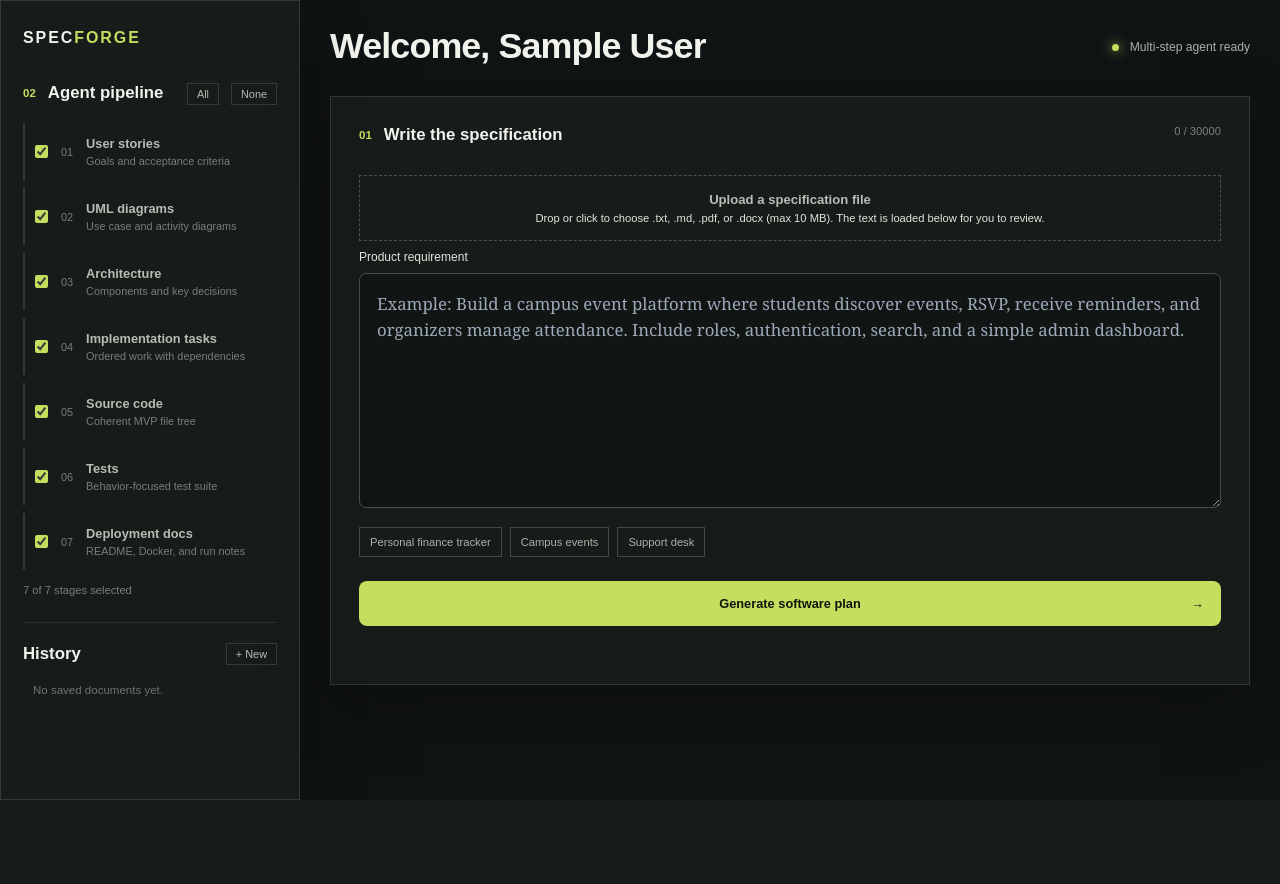
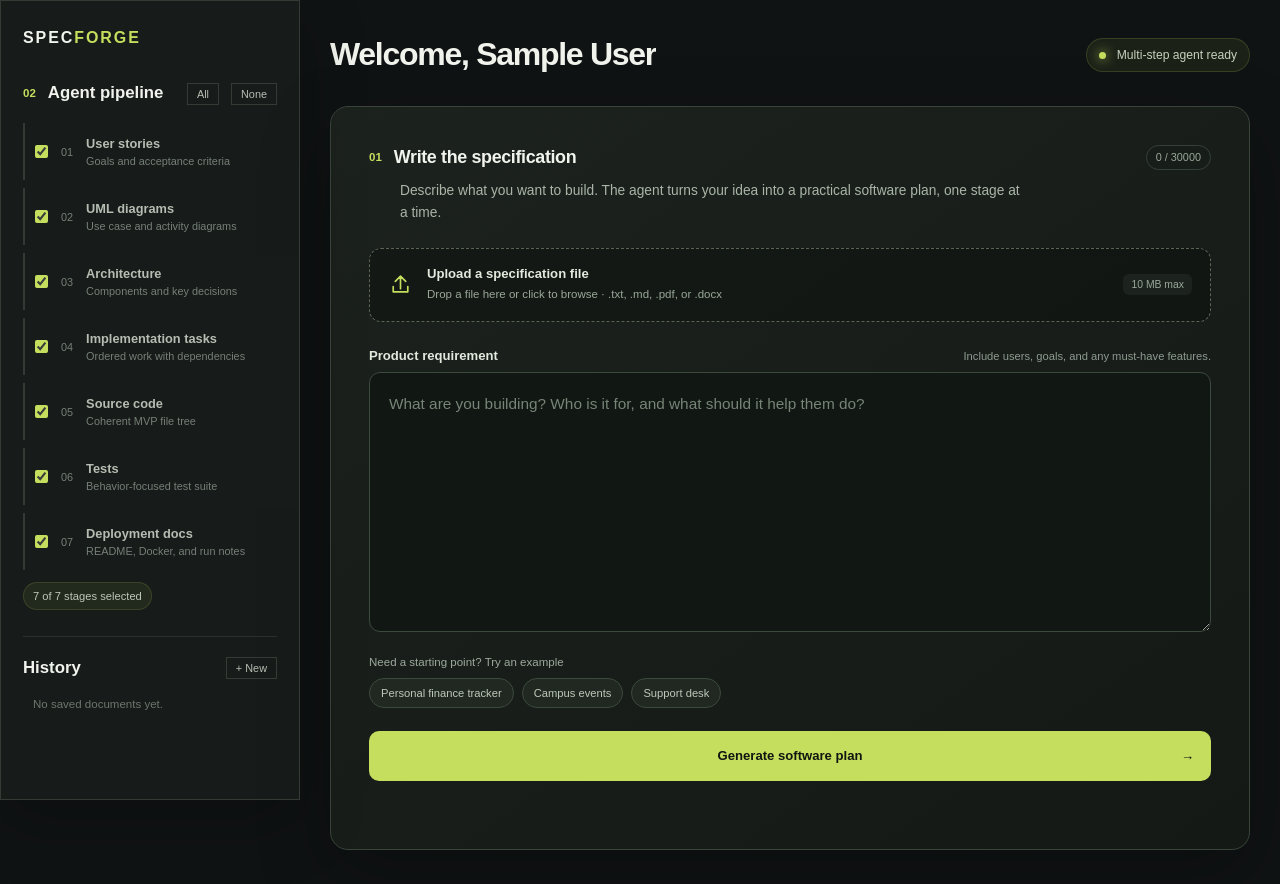
Before and after one commit to thuynguyen301005/ati, a Flask app: page / in a window 1280 px wide. Before the commit the page ends 800 px from the top, so only its background shows below. Run offline with Flask 3, Linux system fonts and the light colour scheme; the visitor is signed in with stand-in values (Sample User, id 1); data comes from the database, SQL or seed files in the repository; data that the repository does not hold is empty.

Commit message:
Refresh specification workspace interface
Co-authored-by: Copilot <223556219+Copilot@users.noreply.github.com>

```diff
--- a/static/css/styles.css
+++ b/static/css/styles.css
@@ -660,3 +660,283 @@ input::placeholder, textarea::placeholder {
     padding: 22px;
   }
 }
+
+/* Specification editor */
+.spec-page {
+  font-family: Arial, "Segoe UI", sans-serif;
+}
+
+.spec-main .spec-nav {
+  max-width: 1060px;
+  padding-top: 38px;
+}
+
+.spec-main .spec-title {
+  font-family: Arial, "Segoe UI", sans-serif;
+  font-size: clamp(1.5rem, 2.5vw, 2.15rem);
+  font-weight: 650;
+  letter-spacing: -.04em;
+}
+
+.spec-main .nav-status {
+  padding: 9px 12px;
+  color: #c4d2bc;
+  background: rgba(197, 222, 93, .07);
+  border: 1px solid rgba(197, 222, 93, .16);
+  border-radius: 999px;
+}
+
+.spec-workspace {
+  max-width: 1060px;
+  margin: 0 auto;
+  padding-top: 4px;
+}
+
+.spec-input-panel {
+  padding: clamp(22px, 4vw, 38px);
+  background: linear-gradient(145deg, rgba(28, 34, 30, .98), rgba(20, 25, 22, .98));
+  border-color: #39443a;
+  border-radius: 18px;
+  box-shadow: 0 24px 70px rgba(0, 0, 0, .3);
+}
+
+.spec-input-panel .panel-heading {
+  align-items: center;
+  margin-bottom: 10px;
+}
+
+.spec-input-panel .panel-heading h2 {
+  font-size: 1.12rem;
+  letter-spacing: -.02em;
+}
+
+.spec-input-panel #charCount {
+  padding: 6px 9px;
+  color: #9aa799;
+  background: #171d19;
+  border: 1px solid #354037;
+  border-radius: 999px;
+  font: .68rem/1 Arial, sans-serif;
+  white-space: nowrap;
+}
+
+.spec-intro {
+  max-width: 620px;
+  margin: 0 0 24px 31px;
+  color: #aab5a8;
+  font-size: .86rem;
+  line-height: 1.6;
+}
+
+.spec-input-panel .upload-zone {
+  display: flex;
+  min-height: 74px;
+  align-items: center;
+  gap: 14px;
+  box-sizing: border-box;
+  margin-bottom: 26px;
+  padding: 16px 18px;
+  color: #b7c1b5;
+  background: rgba(12, 16, 13, .45);
+  border: 1px dashed #596655;
+  border-radius: 12px;
+  text-align: left;
+}
+
+.spec-input-panel .upload-zone:hover,
+.spec-input-panel .upload-zone.dragging {
+  background: rgba(197, 222, 93, .07);
+  border-color: #c5de5d;
+}
+
+.upload-icon {
+  width: 25px;
+  height: 25px;
+  flex: 0 0 auto;
+  fill: none;
+  stroke: #c5de5d;
+  stroke-linecap: round;
+  stroke-linejoin: round;
+  stroke-width: 1.6;
+}
+
+.upload-copy {
+  min-width: 0;
+  flex: 1;
+}
+
+.spec-input-panel .upload-zone b {
+  color: #e2e9dd;
+  font-size: .82rem;
+}
+
+.spec-input-panel .upload-zone small {
+  color: #9aa799;
+  font-size: .72rem;
+  line-height: 1.5;
+}
+
+.upload-meta {
+  flex: 0 0 auto;
+  padding: 5px 8px;
+  color: #9aa799;
+  background: #1c231e;
+  border-radius: 6px;
+  font: .65rem Arial, sans-serif;
+}
+
+.requirement-heading {
+  display: flex;
+  align-items: baseline;
+  justify-content: space-between;
+  gap: 12px;
+  margin-bottom: 9px;
+}
+
+.spec-input-panel .requirement-heading label {
+  margin: 0;
+  color: #e2e9dd;
+  font-size: .82rem;
+  font-weight: 600;
+}
+
+#requirementHint {
+  color: #8e9b90;
+  font-size: .7rem;
+  text-align: right;
+}
+
+#requirement {
+  min-height: 260px;
+  padding: 18px 19px;
+  color: #edf2e9;
+  background: #111713;
+  border-color: #3c493d;
+  border-radius: 11px;
+  font: .96rem/1.7 Arial, "Segoe UI", sans-serif;
+  transition: border-color .18s ease, box-shadow .18s ease, background .18s ease;
+}
+
+#requirement::placeholder {
+  color: #778477;
+  opacity: 1;
+}
+
+#requirement:focus {
+  background: #131a15;
+  border-color: #c5de5d;
+  box-shadow: 0 0 0 4px rgba(197, 222, 93, .1);
+}
+
+.prompt-label {
+  margin: 20px 0 10px;
+  color: #9eaa9d;
+  font-size: .72rem;
+}
+
+.spec-input-panel .prompt-chips {
+  gap: 8px;
+  margin: 0 0 23px;
+}
+
+.spec-input-panel .prompt-chips button {
+  padding: 8px 11px;
+  color: #bdc8b9;
+  background: #202821;
+  border-color: #3c493d;
+  border-radius: 999px;
+  font-size: .7rem;
+  transition: background .18s ease, border-color .18s ease, color .18s ease;
+}
+
+.spec-input-panel .prompt-chips button:hover {
+  color: #e4f2b4;
+  background: rgba(197, 222, 93, .1);
+  border-color: rgba(197, 222, 93, .65);
+}
+
+.spec-input-panel > .primary-action {
+  min-height: 50px;
+  padding: 0 18px;
+  border-radius: 10px;
+  font-size: .82rem;
+}
+
+.spec-input-panel > .primary-action:hover:not(:disabled) {
+  background: #d7ed79;
+  box-shadow: 0 8px 24px rgba(197, 222, 93, .18);
+  transform: translateY(-1px);
+}
+
+.spec-input-panel .spec-error:not(:empty) {
+  min-height: 0;
+  margin: 14px 0 0;
+  padding: 12px 14px;
+  color: #ffc0b5;
+  background: rgba(127, 44, 37, .2);
+  border: 1px solid rgba(245, 156, 143, .35);
+  border-radius: 9px;
+  line-height: 1.55;
+  overflow-wrap: anywhere;
+}
+
+.spec-sidebar .stage-count {
+  width: fit-content;
+  margin-top: 12px;
+  padding: 7px 9px;
+  color: #bdc8b9;
+  background: rgba(197, 222, 93, .07);
+  border: 1px solid rgba(197, 222, 93, .15);
+  border-radius: 999px;
+}
+
+@media (max-width: 760px) {
+  .spec-main .spec-nav {
+    align-items: flex-start;
+    padding: 24px 18px 20px;
+  }
+
+  .spec-main .nav-status {
+    padding: 7px 9px;
+    font-size: .65rem;
+  }
+
+  .spec-workspace {
+    padding: 0 14px 26px;
+  }
+
+  .spec-intro {
+    margin-left: 0;
+  }
+
+  .spec-input-panel .upload-zone {
+    gap: 10px;
+    padding: 13px;
+  }
+
+  .upload-meta {
+    display: none;
+  }
+
+  #requirement {
+    min-height: 220px;
+    font-size: .9rem;
+  }
+}
+
+@media (max-width: 420px) {
+  .spec-main .spec-nav {
+    flex-direction: column;
+    gap: 12px;
+  }
+
+  .requirement-heading {
+    align-items: flex-start;
+    flex-direction: column;
+    gap: 5px;
+  }
+
+  #requirementHint {
+    text-align: left;
+  }
+}
--- a/templates/spec.html
+++ b/templates/spec.html
@@ -42,14 +42,23 @@
 
       <section class="spec-workspace">
         <form id="specForm" class="spec-input-panel">
-          <div class="panel-heading"><div><span class="step-number">01</span><h2>Write the specification</h2></div><span id="charCount">0 / 30000</span></div>
+          <div class="panel-heading"><div><span class="step-number">01</span><h2>Write the specification</h2></div><span id="charCount" aria-live="polite" aria-atomic="true">0 / 30000</span></div>
+          <p class="spec-intro">Describe what you want to build. The agent turns your idea into a practical software plan, one stage at a time.</p>
           <label id="uploadZone" class="upload-zone" for="specFile">
             <input id="specFile" type="file" accept=".txt,.md,.pdf,.docx" hidden />
-            <b>Upload a specification file</b>
-            <small id="uploadStatus">Drop or click to choose .txt, .md, .pdf, or .docx (max 10 MB). The text is loaded below for you to review.</small>
+            <svg class="upload-icon" viewBox="0 0 24 24" aria-hidden="true"><path d="M12 16V4m0 0L7 9m5-5 5 5M5 14v5h14v-5"/></svg>
+            <span class="upload-copy">
+              <b>Upload a specification file</b>
+              <small id="uploadStatus">Drop a file here or click to browse · .txt, .md, .pdf, or .docx</small>
+            </span>
+            <span class="upload-meta">10 MB max</span>
           </label>
-          <label for="requirement">Product requirement</label>
-          <textarea id="requirement" minlength="20" maxlength="30000" required placeholder="Example: Build a campus event platform where students discover events, RSVP, receive reminders, and organizers manage attendance. Include roles, authentication, search, and a simple admin dashboard."></textarea>
+          <div class="requirement-heading">
+            <label for="requirement">Product requirement</label>
+            <span id="requirementHint">Include users, goals, and any must-have features.</span>
+          </div>
+          <textarea id="requirement" aria-describedby="requirementHint charCount" minlength="20" maxlength="30000" required placeholder="What are you building? Who is it for, and what should it help them do?"></textarea>
+          <p class="prompt-label">Need a starting point? Try an example</p>
           <div class="prompt-chips">
             <button type="button" data-prompt="Build a personal finance tracker with accounts, monthly budgets, transaction categories, spending charts, and CSV export.">Personal finance tracker</button>
             <button type="button" data-prompt="Build a campus event platform where students discover events, RSVP, receive reminders, and organizers manage attendance.">Campus events</button>
```
